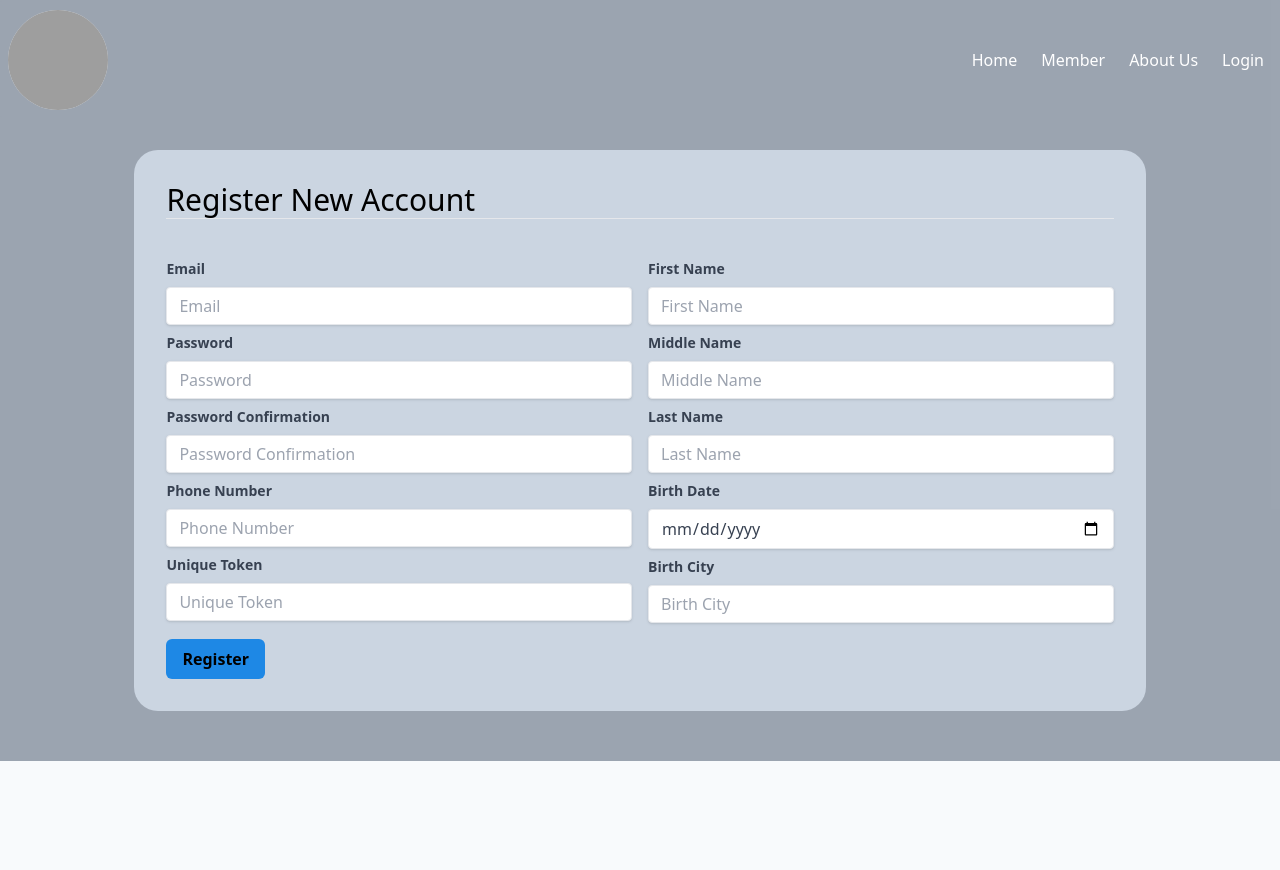
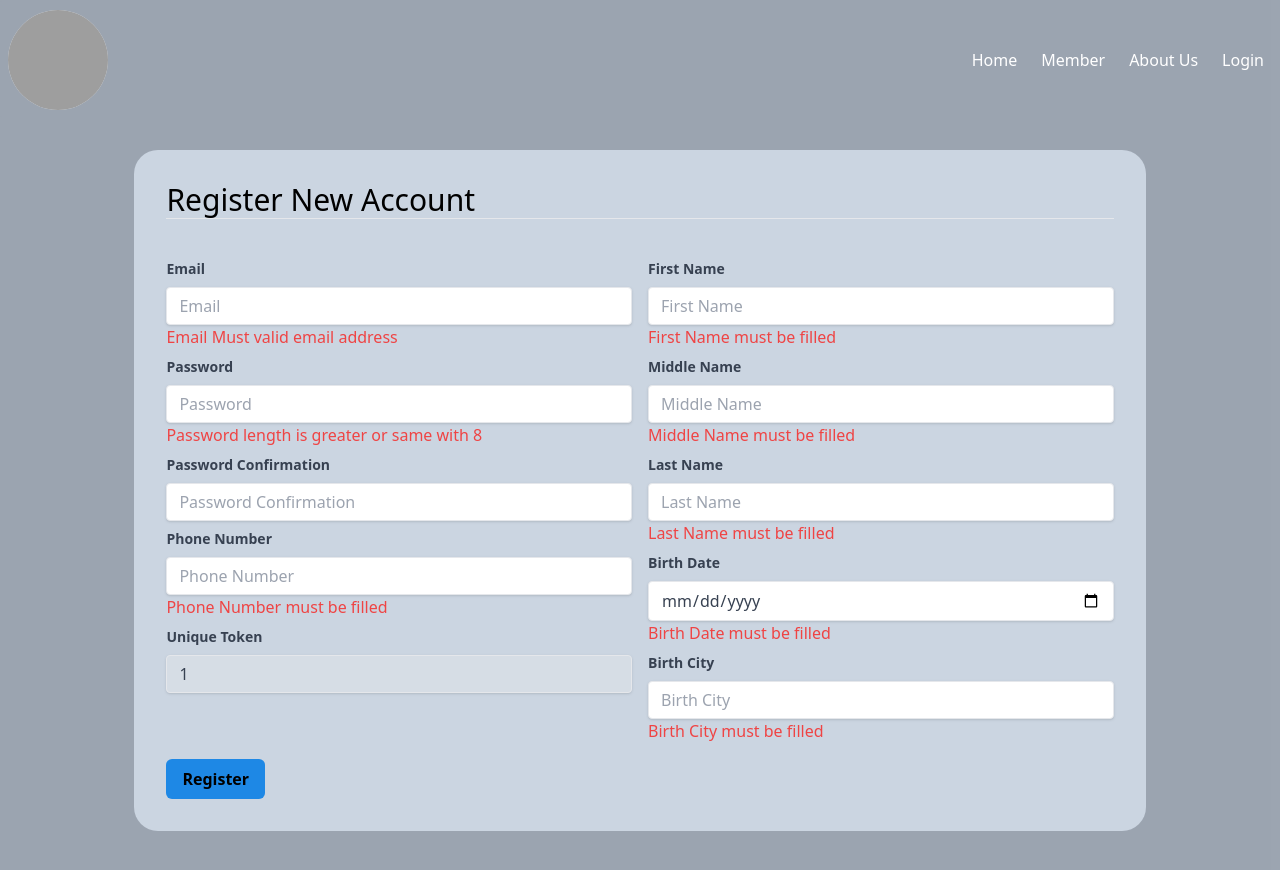
Before and after one commit to candradimuka-community/fe-alumni-jcc, a Next.js app: page /auth/1 in a window 1280 px wide. Shown: the top 870 px of the page. Before the commit the page ends 800 px from the top, so only its background shows below. Built offline with nearby package versions, Linux system fonts and the light colour scheme; grey boxes are pictures that could not be loaded.

Commit message:
feat (validation)

```diff
--- a/components/small/input.jsx
+++ b/components/small/input.jsx
@@ -4,14 +4,39 @@ const Input = ({
     label='form',
     id='id',
     type='text',
-    placeholder=null
+    placeholder=null,
+    isValid=true,
+    message=null,
+    setState=()=>{},
+    state={},
+    ...otherProps
 }) => {
     return (
-        <div className="flex flex-col my-2">
-            <label className="block text-gray-700 text-sm font-bold mb-2" htmlFor={id}>
+        <div
+            className="flex flex-col my-2">
+            <label
+                className="block text-gray-700 text-sm font-bold mb-2"
+                htmlFor={id}
+            >
                 {label}
             </label>
-            <input className="shadow appearance-none border rounded w-full py-2 px-3 text-gray-700 leading-tight focus:outline-none focus:shadow-outline" id={id} type={type} placeholder={placeholder || label} />
+            <input
+                className="shadow appearance-none border rounded w-full py-2 px-3 text-gray-700 leading-tight focus:outline-none focus:shadow-outline"
+                id={id}
+                type={type}
+                placeholder={placeholder || label}
+                value={state[id]}
+                onChange={(e)=> {
+                    setState({
+                        ...state,
+                        [id]:e.target.value
+                    })
+                }}
+                {...otherProps}
+            />
+            {!isValid && (
+                <p className="text-red-500">{label} {message ?? 'must be filled'}</p>
+            )}
         </div>
     )
 }
--- /dev/null
+++ b/helpers/validation.js
@@ -0,0 +1,8 @@
+export const isEmail = (text) => {
+	var pattern = /\w+([-+.']\w+)*@\w+([-.]\w+)*\.\w+([-.]\w+)*/
+	return pattern.test(text)
+}
+export const isPhone = (phone) => {
+	var pattern = /^[\+]?([0-9][\s]?|[0-9]?)([(][0-9]{3}[)][\s]?|[0-9]{3}[-\s\.]?)[0-9]{3}[-\s\.]?[0-9]{4,6}$/im
+	return pattern.test(phone)
+}
--- a/pages/auth/[token].jsx
+++ b/pages/auth/[token].jsx
@@ -1,9 +1,20 @@
-import React from "react";
+import React, { useEffect, useState } from "react";
+import { useRouter } from 'next/router'
 import MainLayout from "../../layout/mainlayout";
 import Input from "../../components/small/input";
 import Button from "../../components/small/button";
+import { isEmail, isPhone } from "../../helpers/validation";
 
 const auth = () => {
+    const [form, setForm] = useState({})
+    const router = useRouter()
+    const { token } = router.query
+    useEffect(()=>{
+        setForm({
+            ...form,
+            'registerToken':token
+        })
+    },[token])
     return (
         <MainLayout>
             <div className="bg-slate-100 h-full">
@@ -19,26 +30,46 @@ const auth = () => {
                                             label="Email"
                                             type="email"
                                             id="email"
+                                            state={form}
+                                            setState={setForm}
+                                            isValid={isEmail(form.email)}
+                                            message={"Must valid email address"}
                                         />
                                         <Input
                                             label="Password"
                                             type="password"
                                             id="password"
+                                            state={form}
+                                            setState={setForm}
+                                            isValid={form.password?.length >= 8}
+                                            message={"length is greater or same with 8"}
                                         />
                                         <Input
                                             label="Password Confirmation"
                                             type="password"
                                             id="password_confirmation"
+                                            state={form}
+                                            setState={setForm}
+                                            isValid={form.password === form.password_confirmation}
+                                            message={"length is greater or same with 8"}
                                         />
                                         <Input
                                             label="Phone Number"
                                             type="text"
                                             id="phone"
+                                            state={form}
+                                            setState={setForm}
+                                            isValid={isPhone(form.phone)}
+                                            onInput={(e) => e.target.value = e.target.value.replace(/[^0-9.]/g, '')}
                                         />
                                         <Input
                                             label="Unique Token"
                                             type="text"
                                             id="registerToken"
+                                            disabled={true}
+                                            state={form}
+                                            setState={setForm}
+                                            isValid={form.registerToken !== ''}
                                         />
                                     </div>
                                     <div className="flex-1">
@@ -46,26 +77,41 @@ const auth = () => {
                                             label="First Name"
                                             type="text"
                                             id="firstName"
+                                            state={form}
+                                            setState={setForm}
+                                            isValid={form.firstName?.length > 0}
                                         />
                                         <Input
                                             label="Middle Name"
                                             type="text"
                                             id="middleName"
+                                            state={form}
+                                            setState={setForm}
+                                            isValid={form.middleName?.length > 0}
                                         />
                                         <Input
                                             label="Last Name"
                                             type="text"
                                             id="lastName"
+                                            state={form}
+                                            setState={setForm}
+                                            isValid={form.lastName?.length > 0}
                                         />
                                         <Input
                                             label="Birth Date"
                                             type="date"
                                             id="birthDate"
+                                            state={form}
+                                            setState={setForm}
+                                            isValid={form.birthDate?.length > 0}
                                         />
                                         <Input
                                             label="Birth City"
                                             type="text"
                                             id="birthCity"
+                                            state={form}
+                                            setState={setForm}
+                                            isValid={form.birthCity?.length > 0}
                                         />
                                     </div>
                                 </div>
--- a/pages/auth/index.jsx
+++ b/pages/auth/index.jsx
@@ -1,9 +1,12 @@
-import React from "react";
+import React, { useState } from "react";
 import MainLayout from "../../layout/mainlayout";
 import Input from "../../components/small/input";
 import Button from "../../components/small/button";
+import { isEmail } from "../../helpers/validation";
 
 const auth = () => {
+    const [form, setForm] = useState({})
+
     return (
         <MainLayout>
             <div className="bg-slate-100 h-screen">
@@ -17,11 +20,19 @@ const auth = () => {
                                     label="Email"
                                     type="email"
                                     id="email"
+                                    state={form}
+                                    setState={setForm}
+                                    isValid={isEmail(form.email)}
+                                    message={"Must valid email address"}
                                 />
                                 <Input
                                     label="Password"
                                     type="password"
                                     id="password"
+                                    state={form}
+                                    setState={setForm}
+                                    isValid={form.password?.length >= 8}
+                                    message={"length is greater or same with 8"}
                                 />
                                 <Button
                                     className="mt-2"
```
Lines whose indentation alone changed are shown as unchanged.
